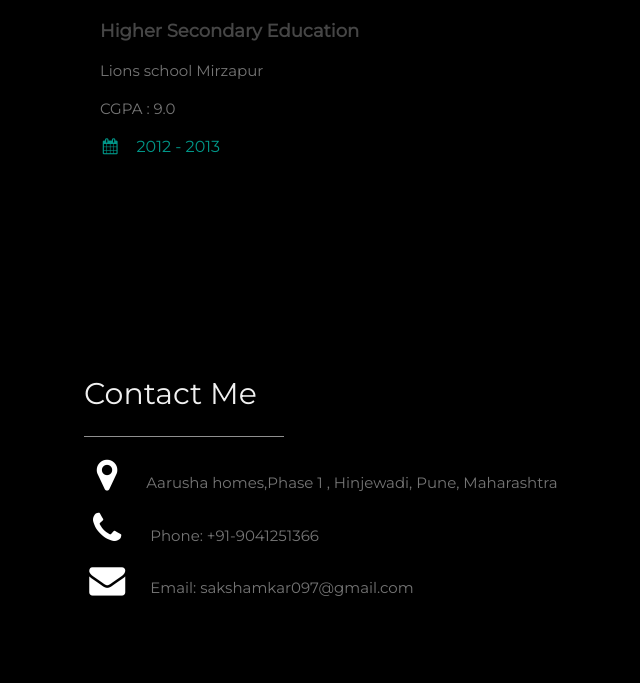
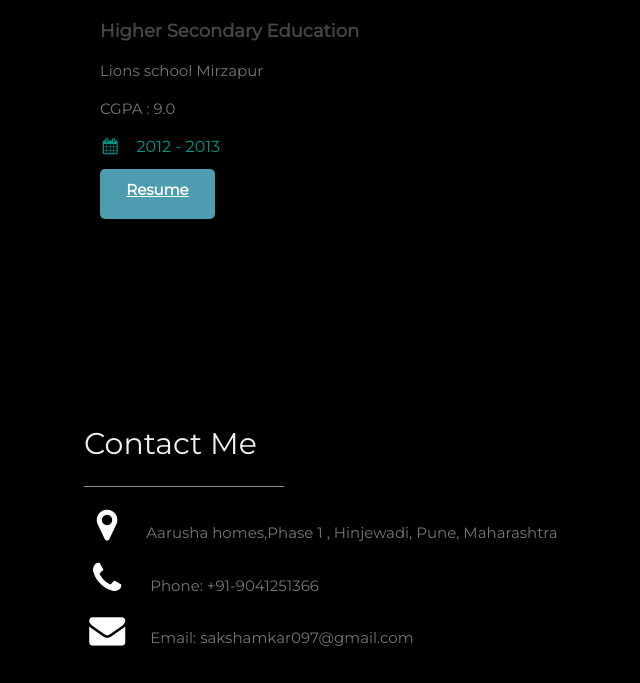
Before and after one commit to saksham011/saksham011.github.io, a plain HTML site: page index.html in a window 1280 px wide. Shown: the part 1471-2154 px from the top of the page, without its empty margins (126-766 px from the left). Drawn offline with nearby package versions, Linux system fonts and the light colour scheme.

Commit message:
Add files via upload

```diff
--- a/index.html
+++ b/index.html
@@ -20,6 +20,17 @@ body, h1,h2,h3,h4,h5,h6 {font-family: "Montserrat", sans-serif}
 #main {margin-left: 120px}
 /* Remove margins from "page content" on small screens */
 @media only screen and (max-width: 600px) {#main {margin-left: 0}}
+#resume{
+  display: block;
+    width: 115px;
+    height: 50px;
+    background: #4E9CAF;
+    padding: 10px;
+    text-align: center;
+    border-radius: 5px;
+    color: white;
+    font-weight: bold;
+}
 </style>
 
 
@@ -126,8 +137,10 @@ body, h1,h2,h3,h4,h5,h6 {font-family: "Montserrat", sans-serif}
           <h5 class="w3-opacity"><b>Higher Secondary Education</b></h5>
           <p>Lions school Mirzapur</p>
           <p>CGPA : 9.0</p>
-	  <h6 class="w3-text-teal"><i class="fa fa-calendar fa-fw w3-margin-right"></i>2012 - 2013</h6>
+    <h6 class="w3-text-teal"><i class="fa fa-calendar fa-fw w3-margin-right"></i>2012 - 2013</h6>
+    <a href="new_cv.doc" id="resume">Resume</a>
         </div>
+
       </div>
       </div>
 
```
Also changed, not shown: 1 other file.
